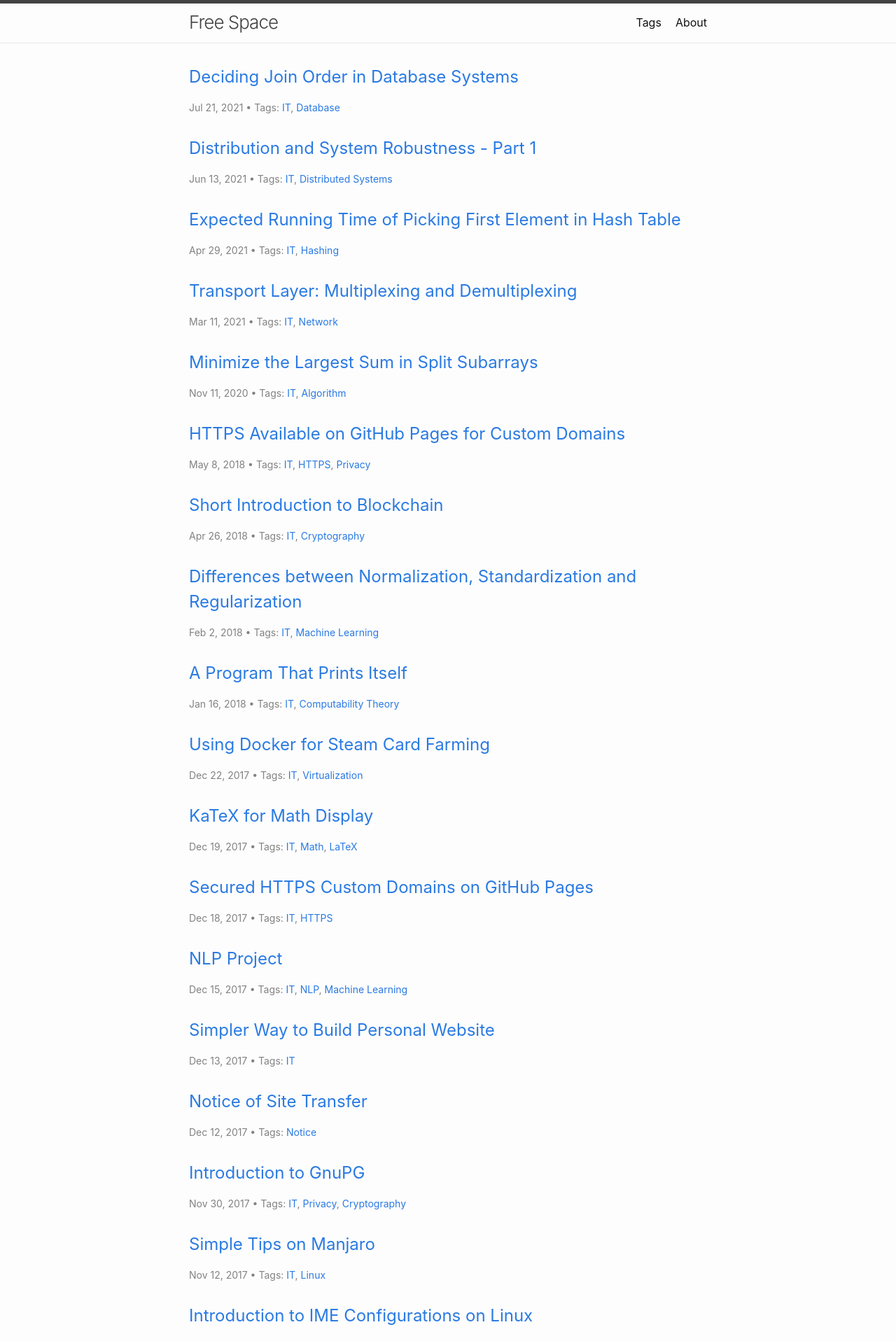
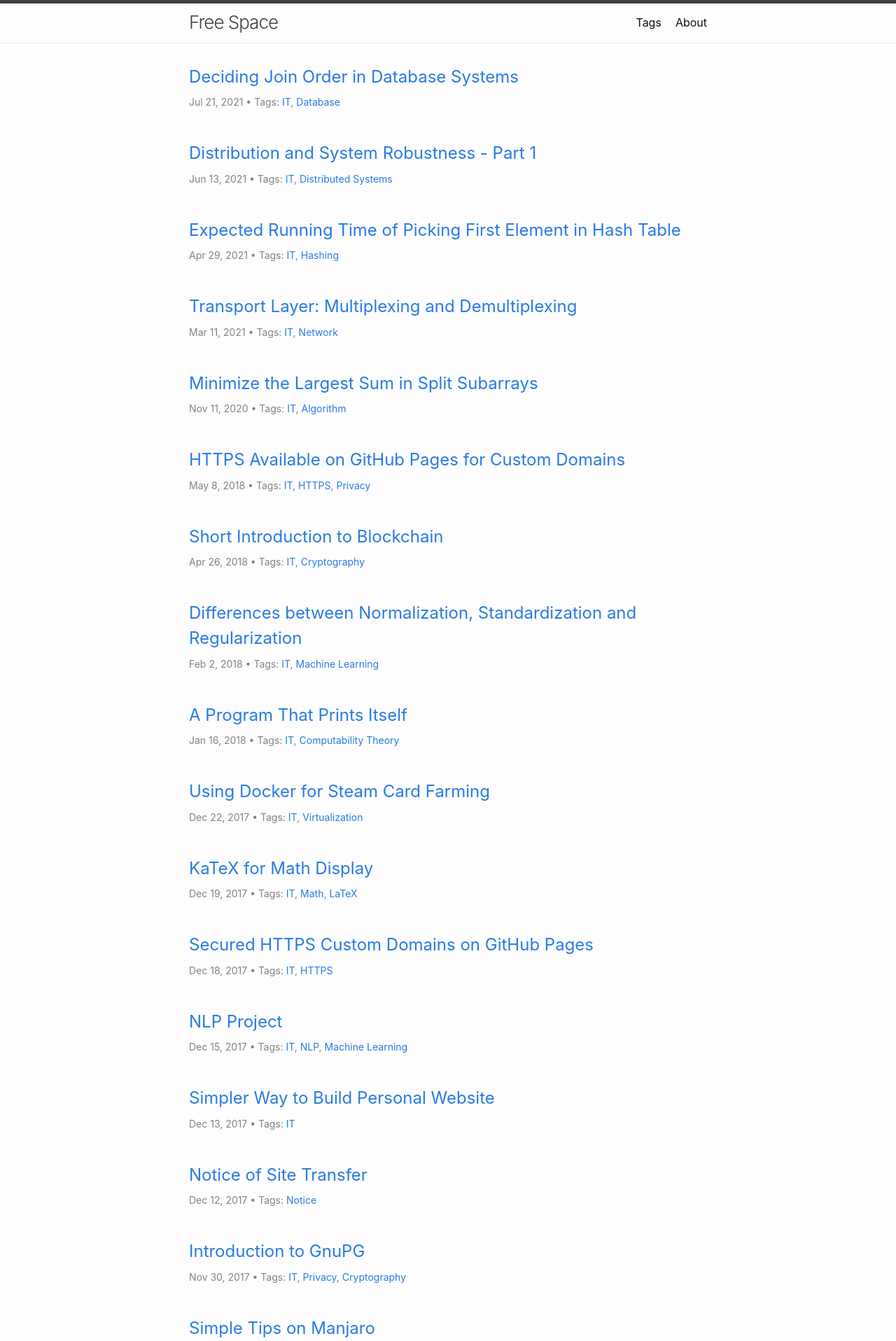
Before and after one commit to maristie/maristie.github.io, a Jekyll site: the page built from index.html, in a window 1280 px wide. Shown: the top 1916 px of the page at 70% size. Built offline with Jekyll 4.4.1, drawn with Linux system fonts in a browser that asks for light colours; the list of posts is cut into pages by our own code.

Commit message:
Adjust margin and finetuning

```diff
--- a/_config.yml
+++ b/_config.yml
@@ -15,7 +15,7 @@ theme: minima
 
 # Enable pagination
 paginate: 20
-paginate_path: /page/:num/
+paginate_path: /page/:num
 
 # URL format
 permalink: /:year/:month/:title
--- a/_layouts/home.html
+++ b/_layouts/home.html
@@ -4,7 +4,7 @@ layout: default
 
 <div class="home">
   {%- if page.title -%}
-    <h1 class="page-heading">{{ page.title }}</h1>
+  <h1 class="page-heading">{{ page.title }}</h1>
   {%- endif -%}
 
   {{ content }}
@@ -21,12 +21,12 @@ layout: default
     {%- if page.list_title -%}
       <h2 class="post-list-heading">{{ page.list_title }}</h2>
     {%- endif -%}
-    <ul class="post-list">
+    <ul class="post-list homepage-post-list">
       {%- assign date_format = site.minima.date_format | default: "%b %-d, %Y" -%}
       {%- for post in posts -%}
       <li>
-        <h3>
-          <a class="post-link" href="{{ post.url | relative_url }}">
+        <h3 class="homepage-post-title">
+          <a class="post-link p-name" href="{{ post.url | relative_url }}">
             {{ post.title | escape }}
           </a>
         </h3>
@@ -36,8 +36,8 @@ layout: default
           </time>
           {% if post.tags.size > 0 %}
             • Tags: {% for tag in post.tags %}
-              <a href="/tags#{{ tag }}">
-                <span class="p-category" itemprop="tag">{{ tag }}</span></a>{% unless forloop.last %}, {% endunless %}
+            <a href="/tags#{{ tag }}">
+              <span class="p-category" itemprop="tag">{{ tag }}</span></a>{% unless forloop.last %}, {% endunless %}
             {% endfor %}
           {% endif %}
         </p>
--- a/_sass/minima/_layout.scss
+++ b/_sass/minima/_layout.scss
@@ -255,7 +255,9 @@
 .post-content {
   margin-bottom: $spacing-unit;
 
-  h1, h2, h3 { margin-top: $spacing-unit * 2 }
+  h1 { margin-top: $spacing-unit * 2 }
+  h2 { margin-top: $spacing-unit * 1.75 }
+  h3 { margin-top: $spacing-unit * 1.5 }
   h4, h5, h6 { margin-top: $spacing-unit }
 
   h2 {
--- a/_sass/minima/custom-styles.scss
+++ b/_sass/minima/custom-styles.scss
@@ -1,2 +1,12 @@
 // Placeholder to allow defining custom styles that override everything else.
 // (Use `_sass/minima/custom-variables.scss` to override variable defaults)
+
+.homepage-post-title {
+    margin-bottom: $spacing-unit / 4
+}
+
+.homepage-post-list {
+    > li {
+        margin-bottom: $spacing-unit * 1.5
+    }
+}
```
